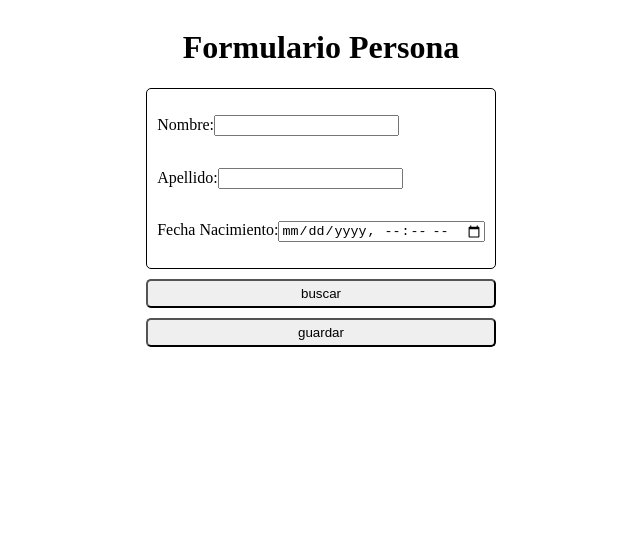
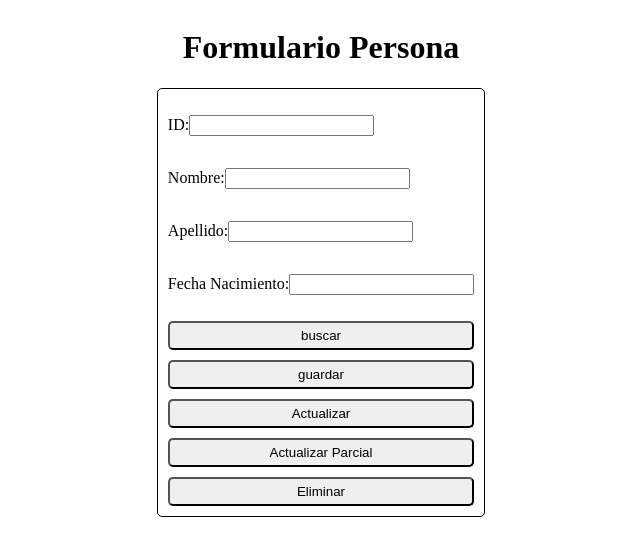
Before and after one commit to Jt0ny/pw_vue_u3_p7_at, a Vue app: page / in a window 1280 px wide. Shown: the top 556 px of the page, without its empty margins (319-959 px from the left). Built offline with nearby package versions, Linux system fonts and the light colour scheme; no server answers.

Commit message:
TAREA 14

```diff
--- a/src/client/PersonaCliente.js
+++ b/src/client/PersonaCliente.js
@@ -2,24 +2,24 @@ import axios from 'axios';
 
  const obtenerPorId =async(id)=>{
     //http://localhost:8080/matriculaAPI/v1.1/personas/6
-  const data =  axios.get(`http://localhost:8081/matriculaAPI/v1.1/persona/${id}`).then(r=>r.data);
+  const data =  axios.get(`http://localhost:8081/matriculaAPI/v1.1/personas/${id}`).then(r=>r.data);
     console.log(data);
     return data;
 }
   const insertar =async(body)=>{
-    axios.post(`http://localhost:8081/matriculaAPI/v1.1/persona`,body).then(r=>r.data);
+    axios.post(`http://localhost:8081/matriculaAPI/v1.1/personas`,body).then(r=>r.data);
   }
 
   const actualizar =async(id,body)=>{
-    axios.put(`http://localhost:8081/matriculaAPI/v1.1/persona/${id}`,body).then(r=>r.data);
+    axios.put(`http://localhost:8081/matriculaAPI/v1.1/personas/${id}`,body).then(r=>r.data);
   }
 
   const actualizarParcial =async(id,body)=>{
-    axios.patch(`http://localhost:8081/matriculaAPI/v1.1/persona/${id}`,body).then(r=>r.data);
+    axios.patch(`http://localhost:8081/matriculaAPI/v1.1/personas/${id}`,body).then(r=>r.data);
   }
 
   const eliminar =async(id)=>{
-    axios.delete(`http://localhost:8081/matriculaAPI/v1.1/persona/${id}`).then(r=>r.data);
+    axios.delete(`http://localhost:8081/matriculaAPI/v1.1/personas/${id}`).then(r=>r.data);
   }
 //FACHADAS
 export const obtenerPorIdFachada= async(id)=>{
@@ -28,3 +28,15 @@ export const obtenerPorIdFachada= async(id)=>{
 export const insertarFachada= async(body)=>{
     await insertar(body);
 }
+
+export const actualizarFachada= async(id,body)=>{
+    await actualizar(id,body);
+}
+
+export const actualizarParcialFachada= async(id,body)=>{
+    await actualizarParcial(id,body);
+}
+
+export const eliminarFachada= async(id)=>{
+    await eliminar(id);
+}
--- a/src/components/FormularioComponente.vue
+++ b/src/components/FormularioComponente.vue
@@ -1,26 +1,42 @@
 !<template>
   <div class="container">
     <h1>Formulario Persona</h1>
+
     <div class="formulario">
-      <p type="Nombre:"><input type="text"  v-model="nombre"/></p>
-      <p type="Apellido:"><input type="text" v-model="apellido"/></p>
-      <p type="Fecha Nacimiento:"><input type="datetime-local" v-model="fechaNacimiento" /></p>
+      <p type="ID:"><input type="text" v-model="datos.id" /></p>
+      <p type="Nombre:"><input type="text" v-model="datos.nombre" /></p>
+      <p type="Apellido:"><input type="text" v-model="datos.apellido" /></p>
+      <p type="Fecha Nacimiento:">
+        <input type="text" v-model="datos.fechaNacimiento" />
+      </p>
+      <button v-on:click="buscar">buscar</button>
+      <button v-on:click="guardar">guardar</button>
+      <button class="actualizar" v-on:click="actualizar">Actualizar</button>
+      <button class="actualizar-parcial" v-on:click="actualizarParcial">Actualizar Parcial</button>
+      <button class="eliminar" v-on:click="eliminar">Eliminar</button>
     </div>
-    <button @click="buscar" >buscar</button>
-    <button @click="guardar" >guardar</button>
   </div>
 </template>
 
 <script>
-import {obtenerPorIdFachada,insertarFachada} from '@/client/PersonaCliente.js';
+import {
+  obtenerPorIdFachada,
+  insertarFachada,
+  actualizarFachada,
+  actualizarParcialFachada,
+  eliminarFachada
+} from "@/client/PersonaCliente";
 
 export default {
   data() {
     return {
-      idPersona: null,
-      nombre: null,
-      apellido: null,
-      fechaNacimiento: null
+
+      datos: {
+        id: "",
+        nombre: "",
+        apellido: "",
+        fechaNacimiento: "",
+      },
     };
   },
   mounted() {
@@ -29,20 +45,48 @@ export default {
   },
 
   methods: {
-   async buscar() {
-      const data=await obtenerPorIdFachada(this.idPersona);
-      this.nombre=data.nombre;
-      this.apellido=data.apellido;
-      this.fechaNacimiento=data.fechaNacimiento;
+    async buscar() {
+      console.log("buscar");
+
+
+      const data = await obtenerPorIdFachada(this.datos.id);
+      this.datos.nombre = data.nombre;
+      this.datos.apellido = data.apellido;
+      this.datos.fechaNacimiento = data.fechaNacimiento;
     },
-     async guardar(){
-      const bodyPersona={
-        nombre:this.nombre,
-        apellido:this.apellido,
-      }
+    async guardar() {
+      console.log("Guardar");
+      const bodyPersona = {
+        nombre: this.datos.nombre,
+        apellido: this.datos.apellido,
+        fechaNacimiento: this.datos.fechaNacimiento,
+      };
       await insertarFachada(bodyPersona);
-    }
-  }
+    },
+     async actualizar() {
+      console.log("Actualizar");
+      const bodyPersona = {
+        id: this.datos.id,
+        nombre: this.datos.nombre,
+        apellido: this.datos.apellido,
+        fechaNacimiento: this.datos.fechaNacimiento,
+      };
+      await actualizarFachada(this.datos.id, bodyPersona);
+    },
+    async actualizarParcial() {
+      console.log("ActualizarParcial");
+      const bodyPersona = {
+        nombre: this.datos.nombre,
+        apellido: this.datos.apellido,
+        fechaNacimiento: this.datos.fechaNacimiento,
+      };
+      await actualizarParcialFachada(this.datos.id, bodyPersona);
+    },
+    async eliminar() {
+      console.log("Eliminar ");
+      await eliminarFachada(this.datos.id);
+    },
+  },
 };
 </script>
 
@@ -72,6 +116,5 @@ button {
 }
 h1 {
   text-align: center;
-
 }
 </style>
```
